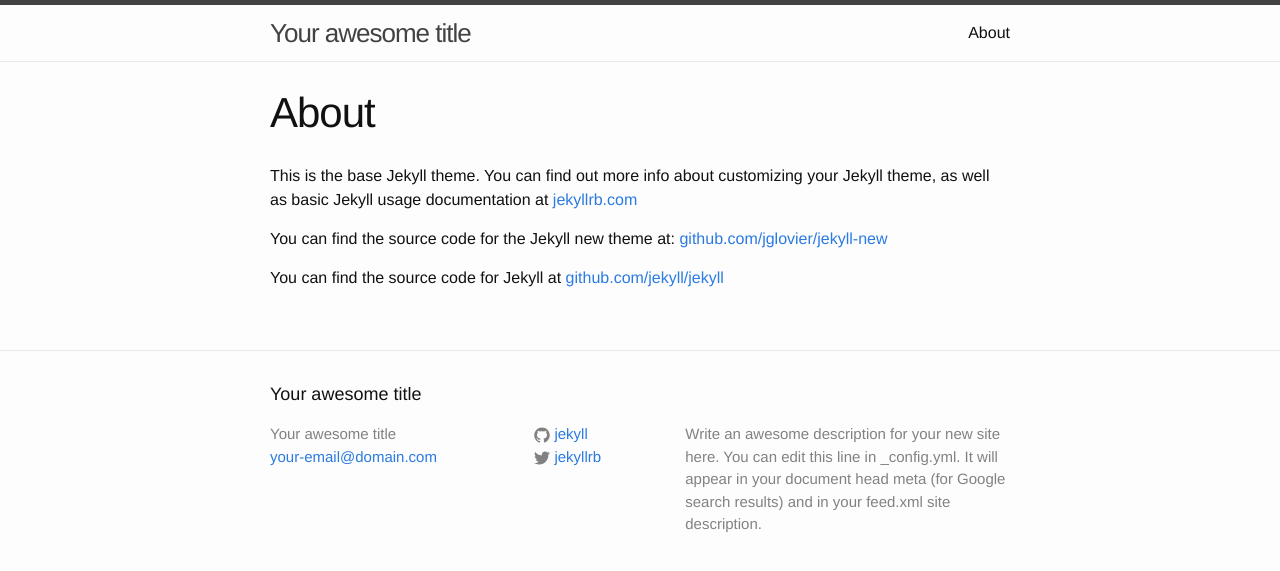
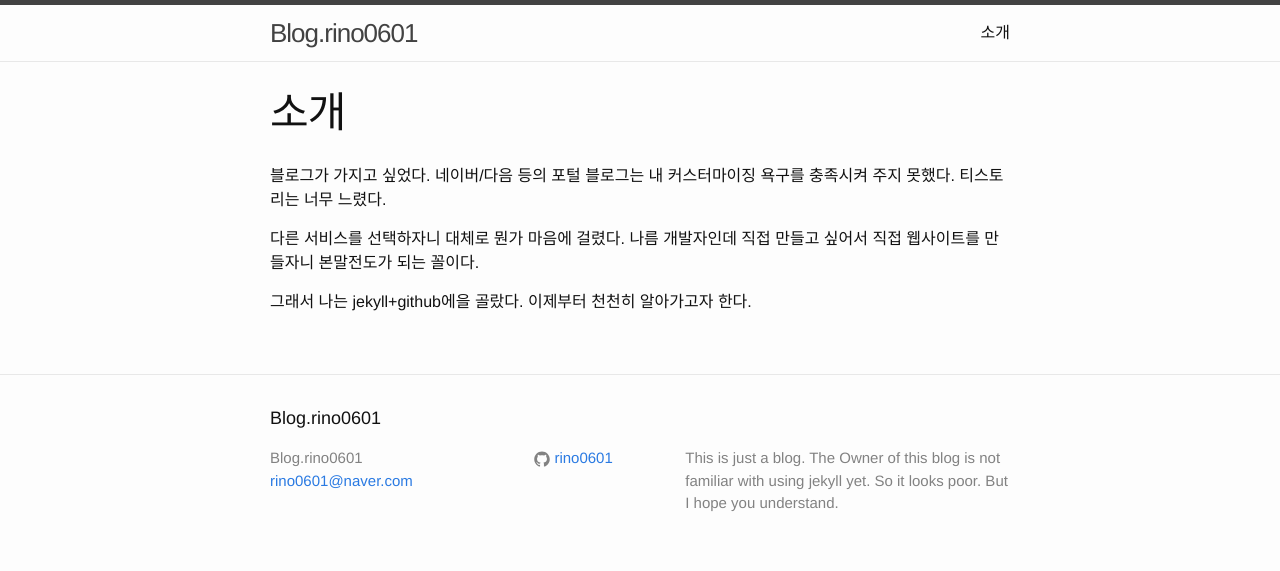
Before and after one commit to rino0601/rino0601.github.com, a Jekyll site: the page built from about.md, in a window 1280 px wide. Shown: the top 571 px of the page. Built offline with Jekyll 4.4.1, drawn with Linux system fonts in a browser that asks for light colours.

```diff
--- a/_config.yml
+++ b/_config.yml
@@ -1,14 +1,12 @@
 # Site settings
-title: Your awesome title
-email: your-email@domain.com
+title: Blog.rino0601
+email: rino0601@naver.com
 description: > # this means to ignore newlines until "baseurl:"
-  Write an awesome description for your new site here. You can edit this
-  line in _config.yml. It will appear in your document head meta (for
-  Google search results) and in your feed.xml site description.
+  This is just a blog. The Owner of this blog is not familiar with using jekyll yet. So it looks poor. But I hope you understand.
 baseurl: "" # the subpath of your site, e.g. /blog/
-url: "http://yourdomain.com" # the base hostname & protocol for your site
-twitter_username: jekyllrb
-github_username:  jekyll
+url: "http://rino0601.github.io" # the base hostname & protocol for your site
+#twitter_username: I don't use twitter.
+github_username:  rino0601
 
 # Build settings
 markdown: kramdown
--- a/about.md
+++ b/about.md
@@ -1,11 +1,12 @@
 ---
 layout: page
-title: About
+title: 소개
 permalink: /about/
+
 ---
 
-This is the base Jekyll theme. You can find out more info about customizing your Jekyll theme, as well as basic Jekyll usage documentation at [jekyllrb.com](http://jekyllrb.com/)
+블로그가 가지고 싶었다. 네이버/다음 등의 포털 블로그는 내 커스터마이징 욕구를 충족시켜 주지 못했다. 티스토리는 너무 느렸다.
 
-You can find the source code for the Jekyll new theme at: [github.com/jglovier/jekyll-new](https://github.com/jglovier/jekyll-new)
+다른 서비스를 선택하자니 대체로 뭔가 마음에 걸렸다. 나름 개발자인데 직접 만들고 싶어서 직접 웹사이트를 만들자니 본말전도가 되는 꼴이다.
 
-You can find the source code for Jekyll at [github.com/jekyll/jekyll](https://github.com/jekyll/jekyll)
+그래서 나는 jekyll+github에을 골랐다. 이제부터 천천히 알아가고자 한다.
```
Also changed, not shown: _posts/2015-03-02-I-tried-jekyll.markdown (added, +25 -0 lines), _posts/2015-03-02-welcome-to-jekyll.markdown (deleted, +0 -25 lines), 1 other file.
